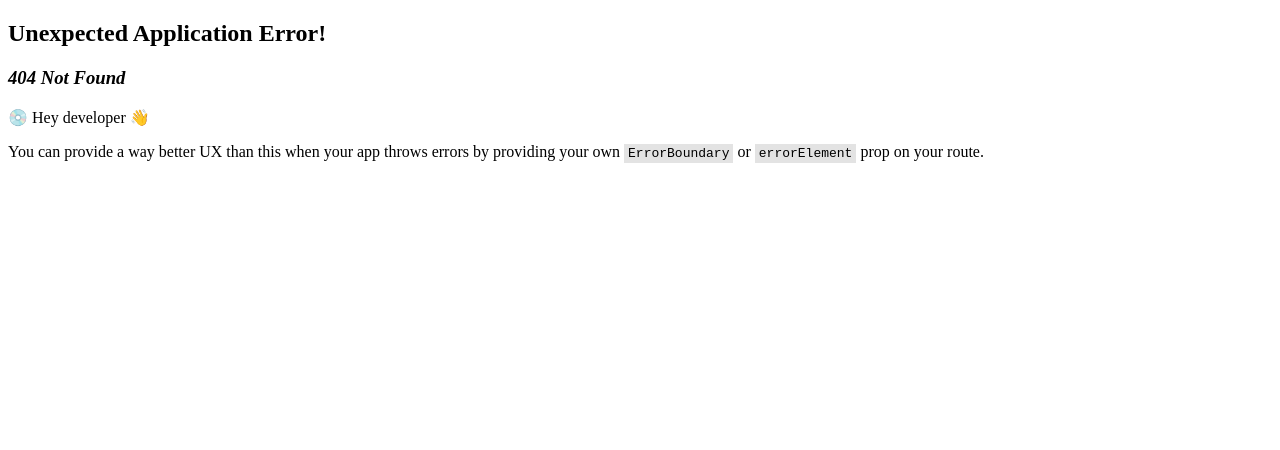
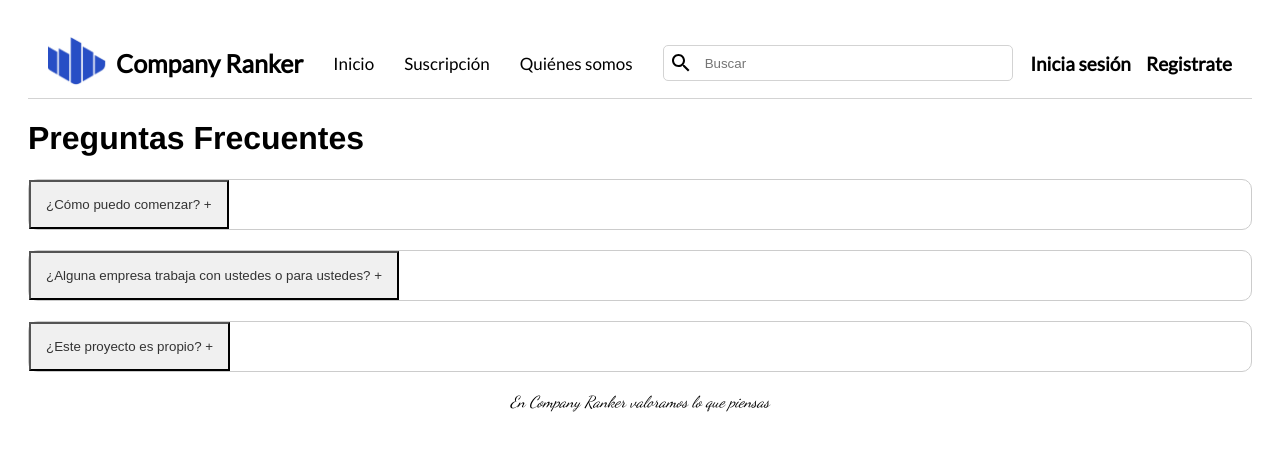
Before and after one commit to GustavoR-ivera/Company-Ranker, a React (Create React App) app in the folder frontend/: page /Questions in a window 1280 px wide. Before the commit this address had no page. Shown: the top 450 px of the page. Built offline with nearby package versions, Linux system fonts and the light colour scheme.

Commit message:
preguntas
implementacion de las preguntas frecuentes

```diff
--- a/frontend/src/App.js
+++ b/frontend/src/App.js
@@ -20,6 +20,7 @@ import ManageJobReviews from "./pages/manage_job_reviews/ManageJobReviews";
 import JobReviewsPage from "./pages/job_reviews/JobReviewsPage";
 import CustomerReviewsPage from "./pages/customer_reviews/CustomerReviewsPage";
 import CompanyReviewsPage from "./pages/Companys_reviesw/CompanyReviewsPage.jsx";
+import Questions from "./pages/Questions/Questions.jsx";
 
 import { useContext } from "react";
 import Recovery from "./pages/recovery/Recovery.jsx";
@@ -79,6 +80,10 @@ function App() {
       path: "/about",
       element: <About />,
     },
+    {
+      path: "/Questions",
+      element: <Questions />,
+    },
 
     //rutas protegidas que usan la plantilla de barras de navegacion
     {
--- a/frontend/src/components/leftBar/LeftBar.jsx
+++ b/frontend/src/components/leftBar/LeftBar.jsx
@@ -69,6 +69,10 @@ function LeftBar() {
             <img src={about} alt="salary" />
             <Link to={"/about"}>Quiénes somos</Link>
           </div>
+          <div className="item">
+            <img src={about} alt="salary" />
+            <Link to={"/Questions"}>Preguntas Frecuentes</Link>
+          </div>
         </div>
       </div>
     </div>
--- a/frontend/src/pages/Questions/Questions.jsx
+++ b/frontend/src/pages/Questions/Questions.jsx
@@ -8,11 +8,12 @@ function Questions() {
       <NavBar />
       <div className="faq-list">
         <h1>Preguntas Frecuentes</h1>
-        <Accordion title="¿Cómo puedo comenzar?" content="Para empezar, simplemente..." />
-        <Accordion title="¿Qué hago si olvidé mi contraseña?" content="Si olvidaste tu contraseña,..." />
-        <Accordion title="¿Cómo puedo contactar al soporte técnico?" content="Puedes contactar al soporte técnico..." />
+        <Accordion title="¿Cómo puedo comenzar?" content="Para empezar, simplemente registrate para poder acceder a todas las funciones que company rank tiene para ti" />
+        <Accordion title="¿Alguna empresa trabaja con ustedes o para ustedes?" content="En company Rank creemos que el trabajar con otra empresa puede afectar la confiabilidad de los usuarios por esto no tenemos empresas aliadas" />
+        <Accordion title="¿Este proyecto es propio?" content="Los unicos creadores de company rank son las 4 personas que se encuentran en el apartados de quienes somos" />
         {/* Agrega más preguntas y respuestas aquí */}
       </div>
+      <p className="footer-message">En Company Ranker valoramos lo que piensas</p>
     </div>
   );
 }
--- a/frontend/src/pages/Questions/questions.scss
+++ b/frontend/src/pages/Questions/questions.scss
@@ -1,5 +1,8 @@
+@import url('https://fonts.googleapis.com/css2?family=Dancing+Script:wght@400;700&display=swap');
+
 .faq-container {
   font-family: 'Helvetica', sans-serif;
+  padding: 20px;
 }
 
 .faq-list {
@@ -31,3 +34,10 @@
 .accordion.open .accordion-content {
   display: block; /* Mostrar cuando la clase 'open' está presente */
 }
+
+.footer-message {
+  margin-top: 20px;
+  font-style: italic;
+  font-family: 'Dancing Script', cursive;
+  text-align: center;
+}
```
Lines whose indentation alone changed are shown as unchanged.
